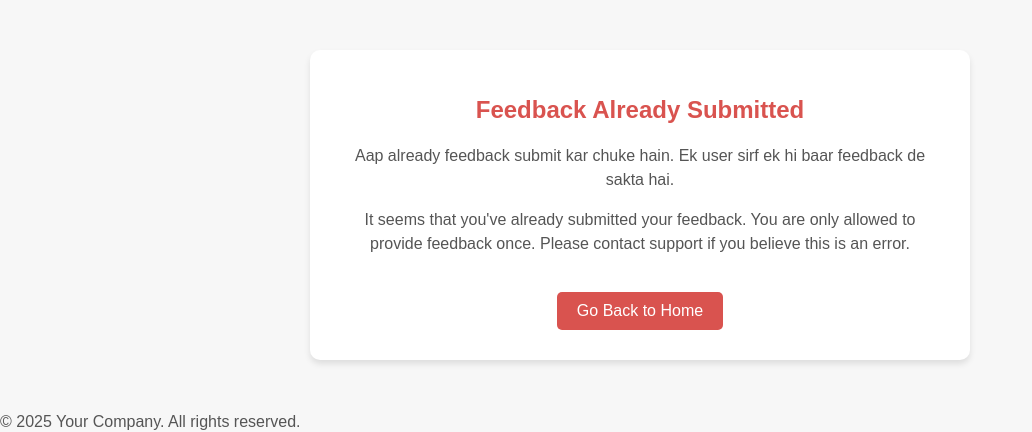
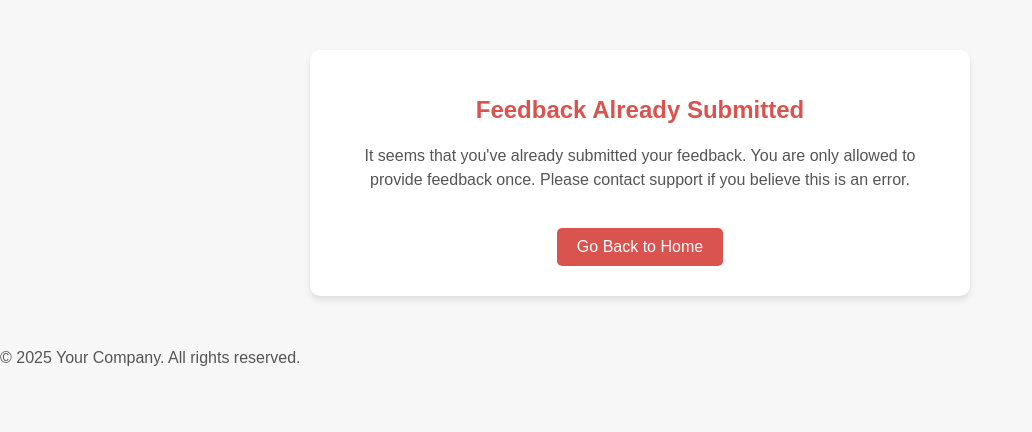
Before and after one commit to m-abdullah-mazhar-dev/Seo_Backend, a Django app: page /job/feedback/already-submitted/ in a window 1280 px wide. Shown: the top 432 px of the page, without its empty margins (0-1032 px from the left). Run offline with Django 5.2, Linux system fonts and the light colour scheme; parts of the project's set-up code (start-up, migrations or seed data) failed here and were passed over.

Commit message:
update feedback html

```diff
--- a/job/templates/feedback/feedback_already_submitted.html
+++ b/job/templates/feedback/feedback_already_submitted.html
@@ -62,7 +62,6 @@
 <body>
     <div class="container">
         <h1>Feedback Already Submitted</h1>
-        <p>Aap already feedback submit kar chuke hain. Ek user sirf ek hi baar feedback de sakta hai.</p>
         <p>It seems that you've already submitted your feedback. You are only allowed to provide feedback once. Please contact support if you believe this is an error.</p>
         <a href="/" class="btn">Go Back to Home</a>
     </div>
```
